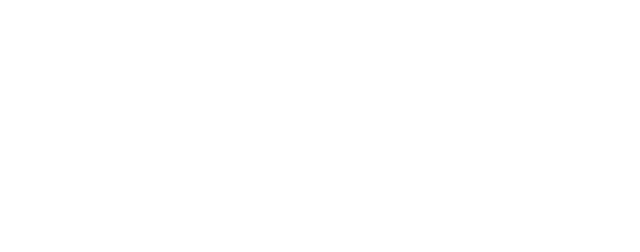
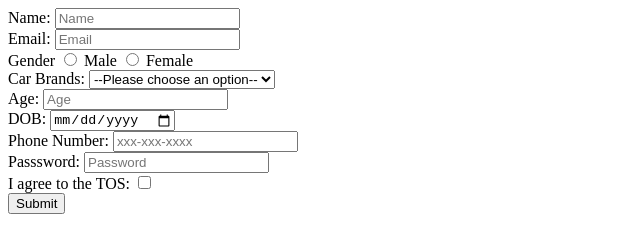
Before and after one commit to acciojob/signup-form-car-roshanarnav, a website: page main.html in a window 1280 px wide. Shown: the whole page, without its empty margins (0-640 px from the left). Drawn offline with Linux system fonts and the light colour scheme.

Commit message:
created a submission

```diff
--- a/main.html
+++ b/main.html
@@ -7,6 +7,45 @@
 </head>
 
 <body>
+	 <form method="post">
+		 <label for="name">Name:</label>
+		 <input type="text" id="name" name="name" placeholder="Name" required><br>
+
+		 <label for="email">Email:</label>
+		 <input type="email" id="email" name="email" placeholder="Email" required><br>
+
+		 <label>Gender</label>
+		 <input type="radio" id="gender_m" name="gender" value="male" required>
+		 <label for="gender_m">Male</label>
+		 <input  type="radio" id="gender_f" name="gender" value="female" required>
+		 <label for="gender_f">Female</label><br>
+
+		 <label for="cars">Car Brands:</label>
+		 <select id="cars" name="cars" required>
+			 <option value="">--Please choose an option--</option>
+			 <option value="toyota">Toyota</option>
+			 <option value="honda">Honda</option>
+			 <option value="ford">Ford</option>
+		 </select><br>
+
+		 <label for="age">Age:</label>
+		 <input type="number" id="age" name="age" placeholder="Age" required><br>
+
+		 <label for="dob">DOB:</label>
+		 <input type="date" id="dob" name="dob" required><br>
+
+		 <label for="tel">Phone Number:</label>
+		 <input type="tel" id="tel" name="tel" placeholder="xxx-xxx-xxxx"><br>
+
+		 <label for="password">Passsword:</label>
+		 <input type="password" id="password" name="password" placeholder="Password" required><br>
+
+		 <label for="tos">I agree to the TOS:</label>
+		 <input type="checkbox" id="tos" name="tos" required><br>
+
+		 <button type="submit">Submit</button>
+
+	 </form>
 	<!-- the entire body must be written by student -->
     <script type="text/javascript" src="./script.js">
 </script>
```
